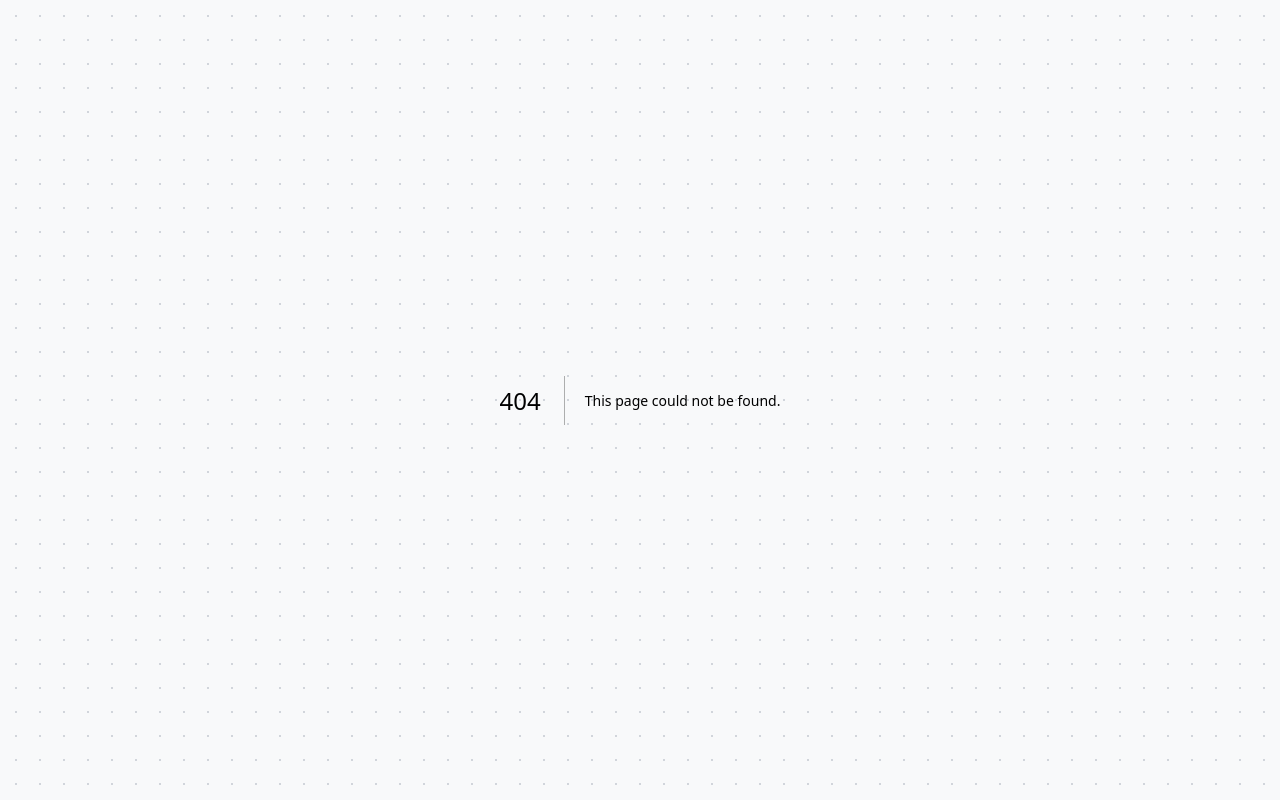
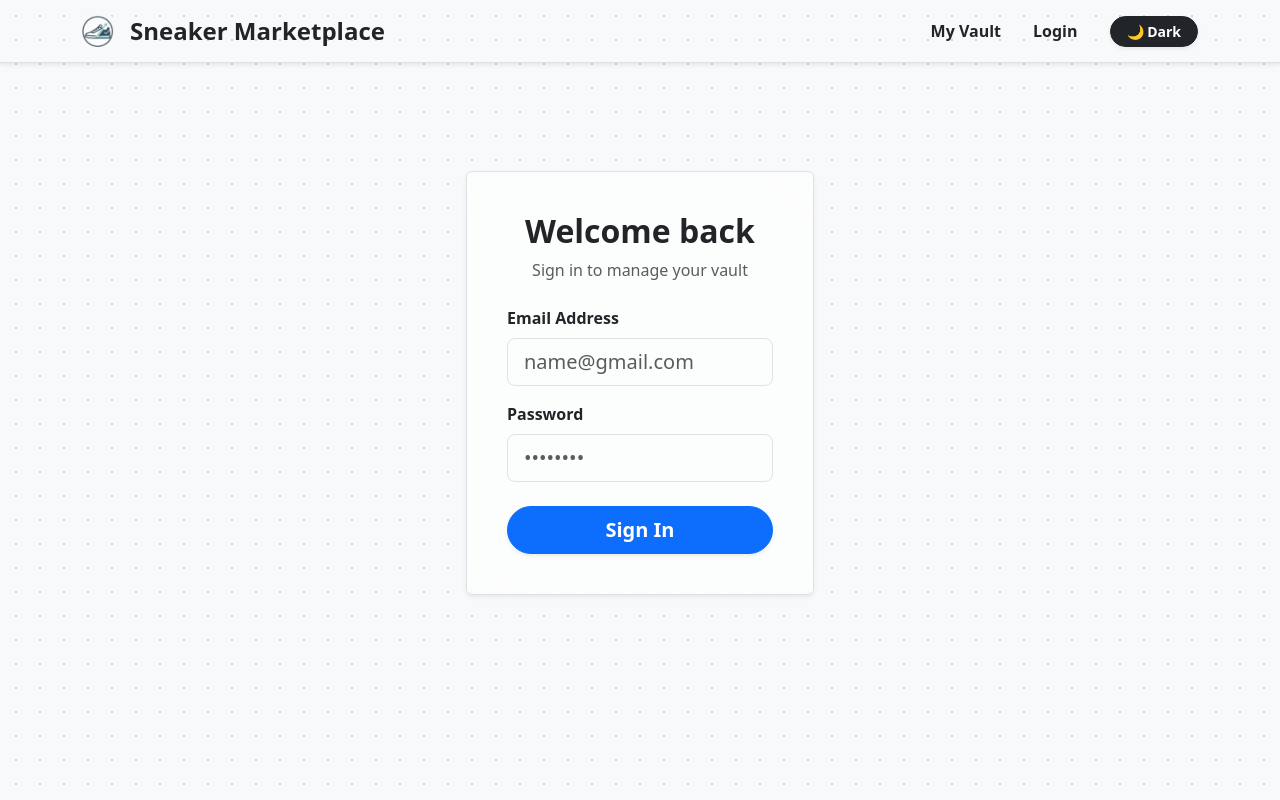
Before and after one commit to Sammmy-512/Sneaker-Marketplace-P, a Next.js app in the folder my-app/: page /login in a window 1280 px wide. Before the commit this address had no page. Built offline with nearby package versions, Linux system fonts and the light colour scheme.

Commit message:
Updated Version

```diff
--- a/my-app/components/FilterSideBar.js
+++ b/my-app/components/FilterSideBar.js
@@ -12,7 +12,7 @@ const fetcher = async (url) => {
 export default function FilterSideBar() {
     const [, setGlobalFilters] = useAtom(filterAtom)
 
-    const {data: brandsList, error: brandsError, isLoading: brandsLoading} = useSWR('http://localhost:8000/api/brands', fetcher)
+    const {data: brandsList, error: brandsError, isLoading: brandsLoading} = useSWR('http://localhost:5000/api/brands', fetcher)
 
     const {register, handleSubmit, formState: {errors}} = useForm({
         defaultValues: {
--- a/my-app/components/SneakerCard.js
+++ b/my-app/components/SneakerCard.js
@@ -1,4 +1,4 @@
-import {Card, Carousel} from 'react-bootstrap'
+import {Card, Carousel, Badge} from 'react-bootstrap'
 
 export default function SneakerCard({sneaker}) {
     const isDeal = sneaker.price < sneaker.avgMarketPrice
--- a/my-app/components/TopNavBar.js
+++ b/my-app/components/TopNavBar.js
@@ -1,6 +1,7 @@
-import { Navbar, Container} from "react-bootstrap";
+import { Navbar, Container, Nav} from "react-bootstrap";
 import { useAtom } from "jotai";
 import { themeAtom } from "@/store/store";
+import Link from "next/link";
 
 export default function TopNavBar() {
     //Theme toggle
@@ -10,11 +11,11 @@ export default function TopNavBar() {
     }
 
     return (
-        <Navbar className="bg-body-tertiary shadow-sm border-bottom" sticky="top">
+        <Navbar className="bg-body-tertiary shadow-sm border-bottom" sticky="top" expand="md">
             <Container>
-                {/* BRANDING adn EMBLEM */}
-                <Navbar.Brand href="/" className="d-flex align-items-center fw-bold fs-4">
-                    {/*EMBLEM*/}
+                {/* BRANDING and EMBLEM */}
+                <Navbar.Brand as={Link} href="/" className="d-flex align-items-center fw-bold fs-4 text-decoration-none text-body">
+                    {/* EMBLEM */}
                     <img
                         src="/emblem.jpg"
                         alt="Sneaker Marketplace Emblem"
@@ -22,17 +23,24 @@ export default function TopNavBar() {
                         height="32"
                         className="me-2 rounded"
                     />
-                    {/* Name */}
+                    {/* Name*/}
                     <span className="ms-2 tracking-tight">Sneaker Marketplace</span>
                 </Navbar.Brand>
+                <Navbar.Toggle aria-controls="basic-navbar-nav" />
 
-                {/* Toggle theme buttoin */}
-                <Navbar.Collapse className="justify-content-end">
+                <Navbar.Collapse id="basic-navbar-nav" className="justify-content-end">
+                    {/*Navigation Links */}
+                    <Nav className="me-4 align-items-center gap-3">
+                        <Nav.Link as={Link} href="/vault" className="fw-semibold text-body">My Vault</Nav.Link>
+                        <Nav.Link as={Link} href="/login" className="fw-semibold text-body">Login</Nav.Link>
+                    </Nav>
+
+                    {/* Toggle theme button */}
                     <button onClick={toggleTheme} className={`btn btn-sm rounded-pill px-3 py-1 fw-bold shadow-sm d-flex align-items-center ${theme === 'light' ? 'btn-dark' : 'btn-light'}`}>
                         {theme === 'light' ? '🌙 Dark' : '☀️ Light'}
                     </button>
                 </Navbar.Collapse>
             </Container>
         </Navbar>
-    );
+    )
 }
--- /dev/null
+++ b/my-app/pages/login.js
@@ -0,0 +1,86 @@
+import { useForm } from "react-hook-form";
+import {Container, Row, Col, Card} from 'react-bootstrap'
+import TopNavBar from "@/components/TopNavBar";
+import { useEffect } from "react";
+import { useAtomValue } from "jotai";
+import { themeAtom } from "@/store/store";
+import { useRouter } from "next/router";
+
+export default function Login() {
+    const theme = useAtomValue(themeAtom)
+    const router = useRouter()
+
+    useEffect(() => {
+        document.documentElement.setAttribute('data-bs-theme', theme)
+    }, [theme])
+
+    const {register, handleSubmit, formState: {errors}} = useForm()
+
+    const onSubmit = async (data) => {
+        console.log("Submitted", data)
+
+///////////////////////////////////////////
+            //Flask
+            try {
+                const response = await fetch('http://localhost:5000/api/auth/login', {
+                    method: 'POST',
+                    headers: {'Content-Type': 'application/json'},
+                    body: JSON.stringify(data)
+                })
+
+                if(!response.ok) throw new Error("Login failed")
+                const result = response.json()
+
+                localStorage.setItem('access_token', result.access_token)
+
+                router.push('/vault')
+            } catch(err) {
+                console.log(err)
+                alert('Invalid Credentials!')
+            }
+////////////////////////////////////////
+    }
+
+    return (
+        <>
+            <TopNavBar />
+            <Container className="py-5 d-flex justify-content-center align-items-center" style={{minHeight: '80vh'}}>
+                <Row className="w-100 justify-content-center">
+                    <Col md={5} lg={5} xl={4}>
+                        <Card className="border premium-card p-4 shadow-sm">
+                            <Card.Body>
+                                <div className="text-center mb-4">
+                                    <h2 className="fw-bold">Welcome back</h2>
+                                    <p className="text-muted">Sign in to manage your vault</p>
+                                </div>
+
+                                <form onSubmit={handleSubmit(onSubmit)}>
+                                    <div className="mb-3">
+                                        <label className="fw-semibold mb-2">Email Address</label>
+                                        <input type="email" className="form-control form-control-lg bg-body-tertiary border" placeholder="name@gmail.com"
+                                        {...register("email", {required: true})}/>
+                                        {errors.email?.type === "required" && <p className="alert">Email is required</p>}
+                                    </div>
+
+                                    <div className="mb-4">
+                                        <label className="fw-semibold mb-2">Password</label>
+                                        <input
+                                            type="password"
+                                            className="form-control form-control-lg bg-body-tertiary border"
+                                            placeholder="••••••••"
+                                            {...register("password", { required: true })}
+                                        />
+                                    </div>
+
+                                    <button type="submit" className="btn btn-primary w-100 rounded-pill fw-bold py-2 fs-5 shadow-sm">
+                                        Sign In
+                                    </button>
+                                </form>
+                            </Card.Body>
+                        </Card>
+                    </Col>
+                </Row>
+            </Container>
+        </>
+    )
+}
```
Also changed, not shown: my-app/pages/vault.js (added, +80 -0 lines).
